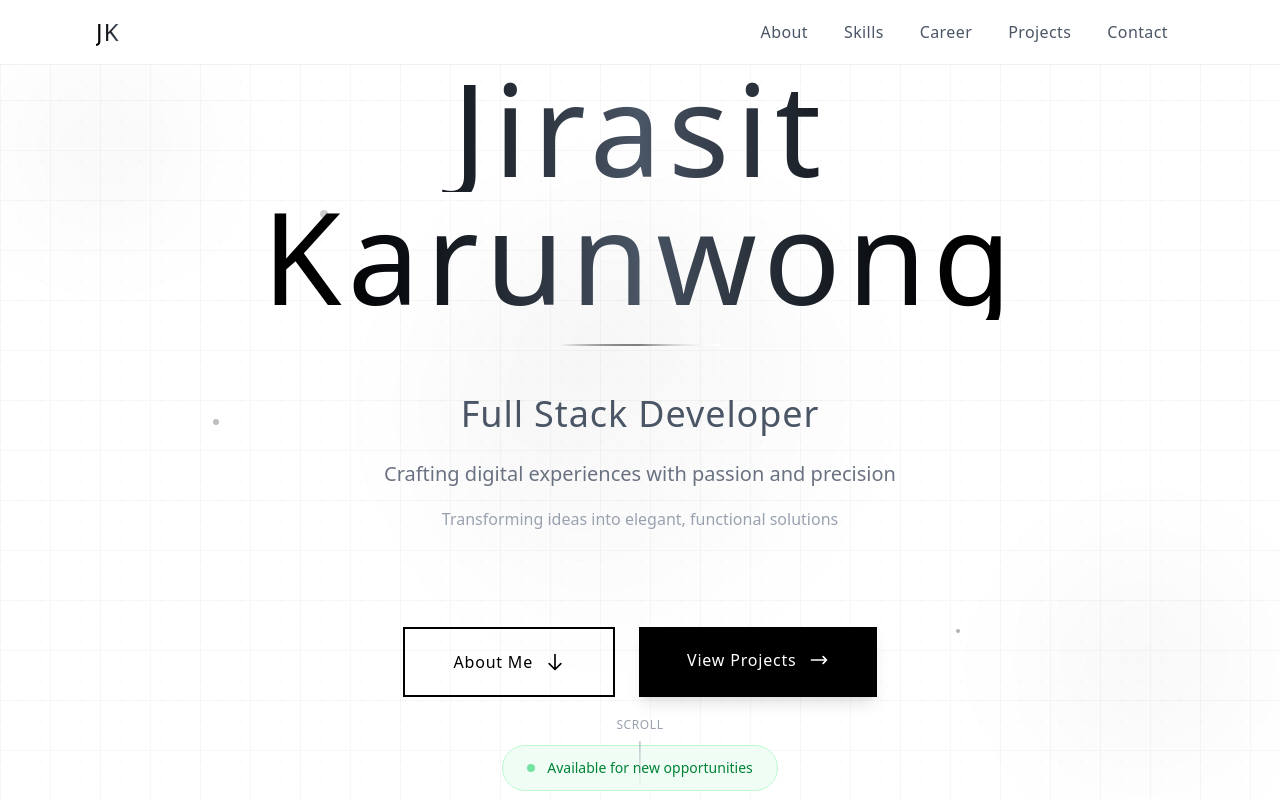
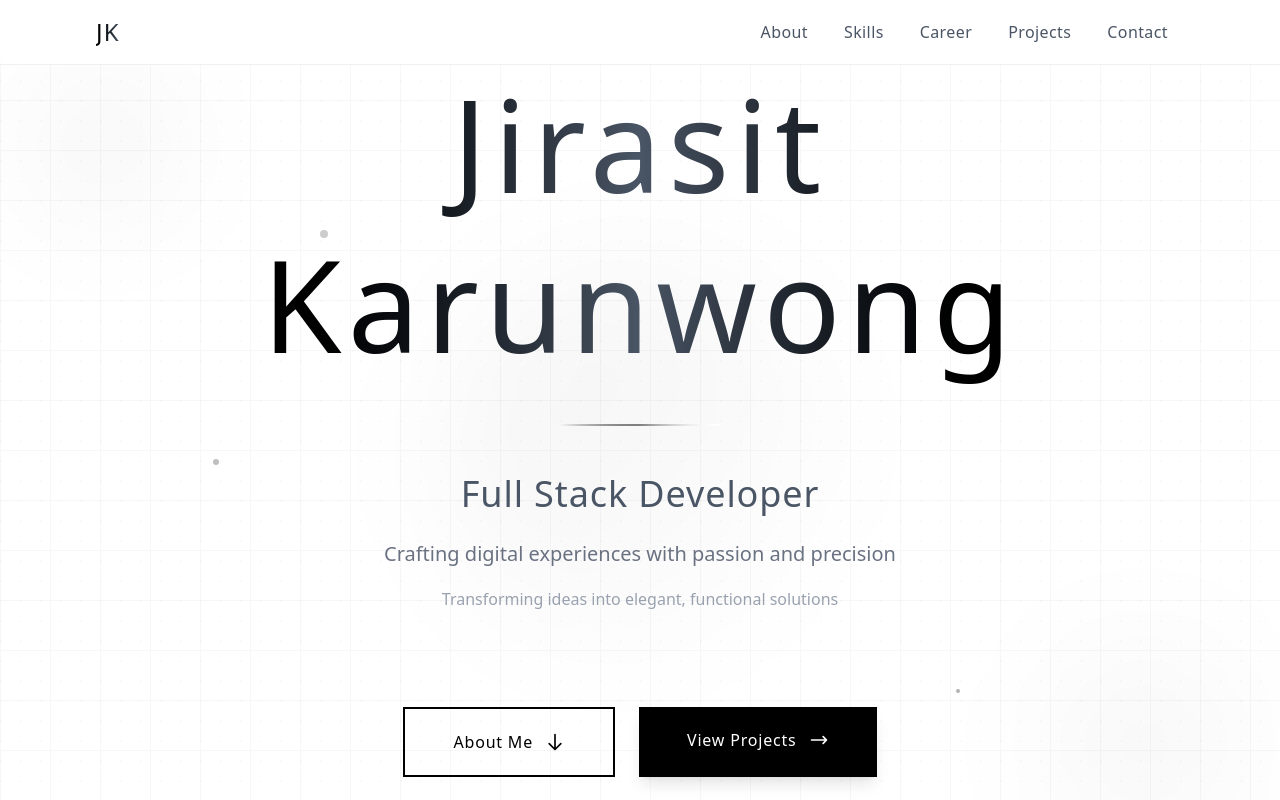
Before and after one commit to Tisarji/jirasit-portfolio, a Next.js app in the folder project/: page / in a window 1280 px wide. Shown: the top 800 px of the page. Built offline with nearby package versions, Linux system fonts and the light colour scheme; some icons are missing.

Commit message:
feat: Update project details to include FDF and refine intro section spacing and positioning.

```diff
--- a/project/src/components/Intro.tsx
+++ b/project/src/components/Intro.tsx
@@ -42,12 +42,12 @@ export default function Intro() {
 				{/* Main Title with Enhanced Styling */}
 				<div className="space-y-6">
 					<div className="relative">
-						<h1 className="text-6xl md:text-8xl lg:text-9xl font-extralight tracking-wider leading-none">
+						<h1 className="text-6xl md:text-8xl lg:text-9xl font-extralight tracking-wider leading-tight pb-2">
 							<span className="block bg-gradient-to-r from-black via-gray-600 to-black dark:from-white dark:via-gray-300 dark:to-white bg-clip-text text-transparent animate-fadeInUp">
 								Jirasit
 							</span>
 							<span
-								className="block font-light bg-gradient-to-l from-black via-gray-600 to-black dark:from-white dark:via-gray-300 dark:to-white bg-clip-text text-transparent animate-slideInRight"
+								className="block font-light bg-gradient-to-l from-black via-gray-600 to-black dark:from-white dark:via-gray-300 dark:to-white bg-clip-text text-transparent animate-slideInRight pb-2"
 								style={{animationDelay: '0.3s'}}
 							>
 								Karunwong
@@ -126,7 +126,7 @@ export default function Intro() {
 
 				{/* Status Indicator */}
 				<div
-					className="flex justify-center mt-12 animate-fadeInUp"
+					className="flex justify-center mt-8 animate-fadeInUp"
 					style={{animationDelay: '1.2s'}}
 				>
 					<div className="inline-flex items-center gap-3 px-6 py-3 bg-green-50 dark:bg-green-900/20 border border-green-200 dark:border-green-800 rounded-full">
@@ -152,10 +152,10 @@ export default function Intro() {
 			</div>
 
 			{/* Scroll Indicator */}
-			<div className="absolute bottom-8 left-1/2 transform -translate-x-1/2 animate-bounce">
-				<div className="flex flex-col items-center gap-2 text-gray-400 dark:text-gray-600">
+			<div className="absolute -bottom-2 left-1/2 transform -translate-x-1/2 animate-bounce">
+				<div className="flex flex-col items-center gap-1 text-gray-400 dark:text-gray-600">
 					<span className="text-xs font-light tracking-wider">SCROLL</span>
-					<div className="w-px h-12 bg-gradient-to-b from-gray-400 to-transparent dark:from-gray-600"></div>
+					<div className="w-px h-6 bg-gradient-to-b from-gray-400 to-transparent dark:from-gray-600"></div>
 				</div>
 			</div>
 		</section>
--- a/project/src/components/Projects.tsx
+++ b/project/src/components/Projects.tsx
@@ -16,11 +16,11 @@ export default function Projects() {
 			image: <CalendarMonthIcon sx={{ fontSize: 48 }} />
 		},
 		{
-			title: "Portfolio Website",
-			description: "A minimal and elegant portfolio website showcasing projects and skills with a clean, responsive design.",
-			technologies: ["Next.js", "Tailwind CSS", "TypeScript", "Vercel"],
-			github: "https://github.com/Tisarji/jirasit-portfolio",
-			demo: "https://your-portfolio.vercel.app",
+			title: "FDF - 42 School Project",
+			description: "A simplified 3D graphic representation of a wireframe model. Points are connected by lines to create terrain visualization using computer graphics techniques.",
+			technologies: ["C", "MiniLibX", "Graphics", "Makefile"],
+			github: "https://github.com/Tisarji/fdf-42cursus",
+			demo: "",
 			image: <WorkIcon sx={{ fontSize: 48 }} />
 		},
 		{
```
